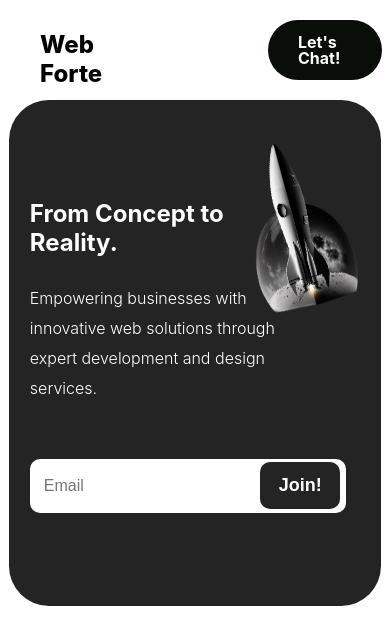
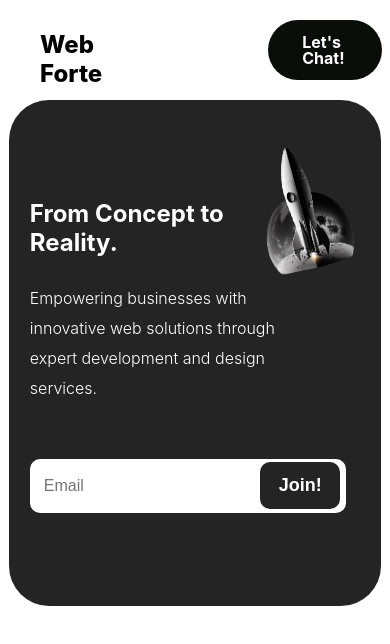
Before and after one commit to AAli02/web-f2, a React (Create React App) app: page / in a window 390 px wide. Shown: the top 644 px of the page. Built offline with nearby package versions, Linux system fonts and the light colour scheme.

Commit message:
img fixes

```diff
--- a/src/components/Landing/Landing.css
+++ b/src/components/Landing/Landing.css
@@ -302,7 +302,9 @@ input {
 
     .banner__img {
         margin-top: -110%;
-        margin-right: 30%;
+        margin-right: 22%;
+        height: 25%;
+        width: 60%;
     }
 
     .mail__btn {
--- a/src/components/Nav/Nav.css
+++ b/src/components/Nav/Nav.css
@@ -99,3 +99,10 @@
         margin-left: -20px;
       }
 }
+
+@media screen and (max-width: 430px) {
+  .contact__me {
+    /* padding: 0.875rem 1.875rem; */
+    padding-left: 30%;
+}
+}
```
